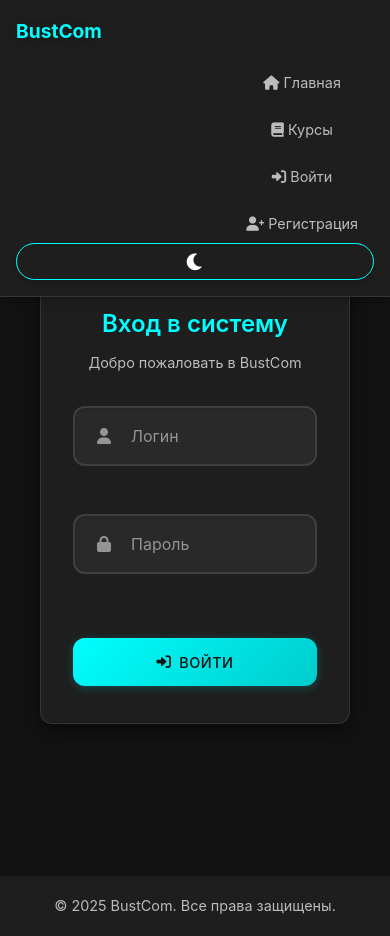
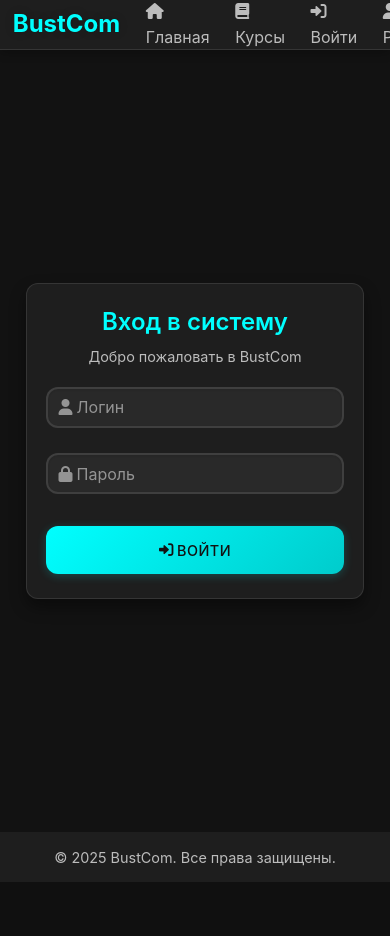
Before and after one commit to yudema/diplom, a Django app: a page that uses bustCom/bustComProj/templates/bustComProj/base.html in a window 390 px wide. After the commit the page ends 882 px from the top, so only its background shows below. Run offline with Django 5.2, Linux system fonts and the light colour scheme.

Commit message:
мобилки

```diff
--- a/bustCom/bustComProj/templates/bustComProj/base.html
+++ b/bustCom/bustComProj/templates/bustComProj/base.html
@@ -2,7 +2,8 @@
 <html lang="ru">
 <head>
     <meta charset="UTF-8">
-    <meta name="viewport" content="width=device-width, initial-scale=1.0">
+    <meta name="viewport" content="width=device-width, initial-scale=1.0, maximum-scale=1.0, user-scalable=no">
+    <meta name="theme-color" content="#00ffff">
     <title>{% block title %}BustCom{% endblock %}</title>
     <link rel="stylesheet" href="https://cdnjs.cloudflare.com/ajax/libs/font-awesome/6.0.0/css/all.min.css">
     <link rel="stylesheet" href="/static/css/enhanced.css">
@@ -46,16 +47,15 @@
             margin: 0;
             padding: 0;
             box-sizing: border-box;
+            -webkit-tap-highlight-color: transparent;
         }
 
         body {
-            font-family: -apple-system, BlinkMacSystemFont, 'Segoe UI', Roboto, Oxygen, Ubuntu, Cantarell, sans-serif;
+            font-family: -apple-system, BlinkMacSystemFont, 'Segoe UI', Roboto, Oxygen, Ubuntu, Cantarell, 'Open Sans', 'Helvetica Neue', sans-serif;
             background-color: var(--background-dark);
             color: var(--text-primary);
             line-height: 1.6;
-            min-height: 100vh;
-            display: flex;
-            flex-direction: column;
+            overflow-x: hidden;
         }
 
         #root {
@@ -131,57 +131,115 @@
             font-size: 0.9rem;
         }
 
-        /* Адаптивные стили */
+        /* Мобильные стили */
         @media (max-width: 768px) {
-            header {
+            :root {
+                --spacing-xs: 0.25rem;
+                --spacing-sm: 0.5rem;
+                --spacing-md: 1rem;
+                --spacing-lg: 1.5rem;
+                --spacing-xl: 2rem;
+                --header-height: 50px;
+                --footer-height: 50px;
+            }
+
+            .container {
                 padding: 0 var(--spacing-sm);
             }
 
-            .logo {
-                font-size: 1.2rem;
-                margin-right: var(--spacing-sm);
-            }
-
-            nav {
-                gap: var(--spacing-sm);
-            }
-
-            nav a {
-                padding: var(--spacing-xs);
+            .btn {
+                padding: 0.5rem 1rem;
                 font-size: 0.9rem;
             }
 
-            main {
-                padding: var(--spacing-md) var(--spacing-sm);
+            h1 { font-size: 1.8rem; }
+            h2 { font-size: 1.5rem; }
+            h3 { font-size: 1.2rem; }
+            p { font-size: 0.9rem; }
+
+            .card {
+                padding: var(--spacing-sm);
+                margin-bottom: var(--spacing-sm);
+            }
+
+            .navbar {
+                padding: var(--spacing-xs) var(--spacing-sm);
+            }
+
+            .navbar-brand {
+                font-size: 1.2rem;
+            }
+
+            .table-responsive {
+                overflow-x: auto;
+                -webkit-overflow-scrolling: touch;
+            }
+
+            .form-control {
+                font-size: 16px; /* Предотвращает масштабирование на iOS */
+            }
+
+            /* Улучшенные стили для мобильных кнопок */
+            .btn {
+                min-height: 44px; /* Минимальный размер для удобного нажатия */
+                padding: 0.75rem 1.25rem;
+            }
+
+            /* Адаптивные изображения */
+            img {
+                max-width: 100%;
+                height: auto;
+            }
+
+            /* Улучшенная навигация для мобильных устройств */
+            .mobile-menu {
+                position: fixed;
+                bottom: 0;
+                left: 0;
+                right: 0;
+                background: var(--background-light);
+                padding: var(--spacing-sm);
+                display: flex;
+                justify-content: space-around;
+                z-index: 1000;
+            }
+
+            .mobile-menu-item {
+                display: flex;
+                flex-direction: column;
+                align-items: center;
+                color: var(--text-secondary);
+                text-decoration: none;
+                font-size: 0.8rem;
+            }
+
+            .mobile-menu-item i {
+                font-size: 1.2rem;
+                margin-bottom: 0.25rem;
+            }
+
+            .mobile-menu-item.active {
+                color: var(--primary-color);
             }
         }
 
+        /* Дополнительные стили для очень маленьких экранов */
         @media (max-width: 480px) {
-            header {
-                height: auto;
-                padding: var(--spacing-sm);
-                flex-direction: column;
-                align-items: stretch;
+            :root {
+                --spacing-xs: 0.2rem;
+                --spacing-sm: 0.4rem;
+                --spacing-md: 0.8rem;
+                --spacing-lg: 1.2rem;
+                --spacing-xl: 1.6rem;
             }
 
-            .logo {
-                margin-bottom: var(--spacing-sm);
-                text-align: center;
+            .container {
+                padding: 0 var(--spacing-xs);
             }
 
-            nav {
-                flex-direction: column;
-                gap: var(--spacing-xs);
-            }
-
-            nav a {
-                text-align: center;
-                padding: var(--spacing-xs) 0;
-            }
-
-            main {
-                margin-top: calc(var(--header-height) * 2);
-                padding: var(--spacing-sm);
+            .btn {
+                padding: 0.4rem 0.8rem;
+                font-size: 0.8rem;
             }
         }
 
```
Also changed, not shown: bustCom/db.sqlite3.
